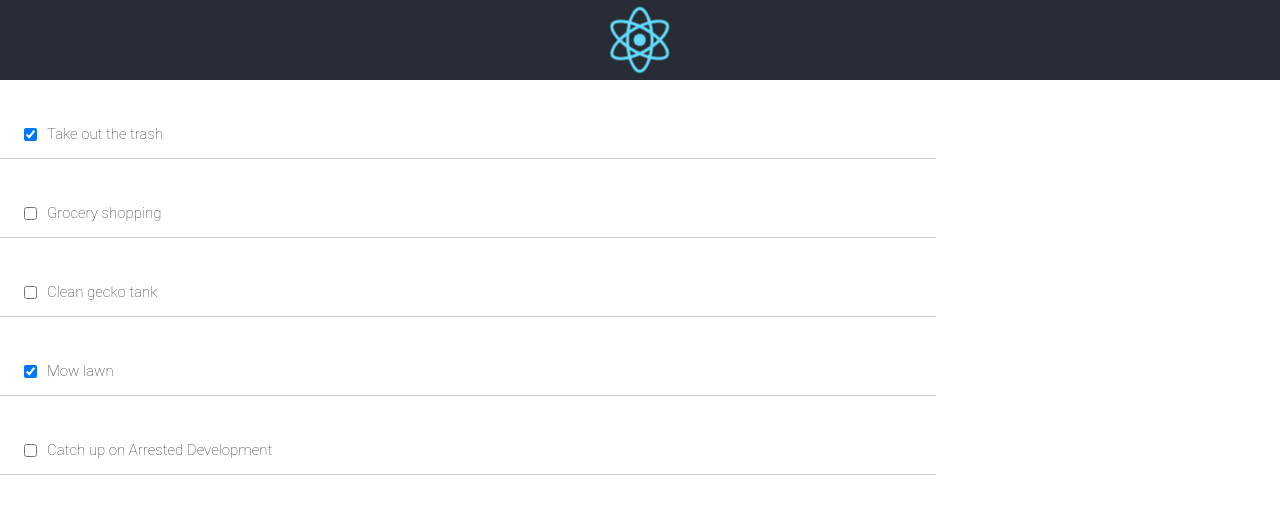
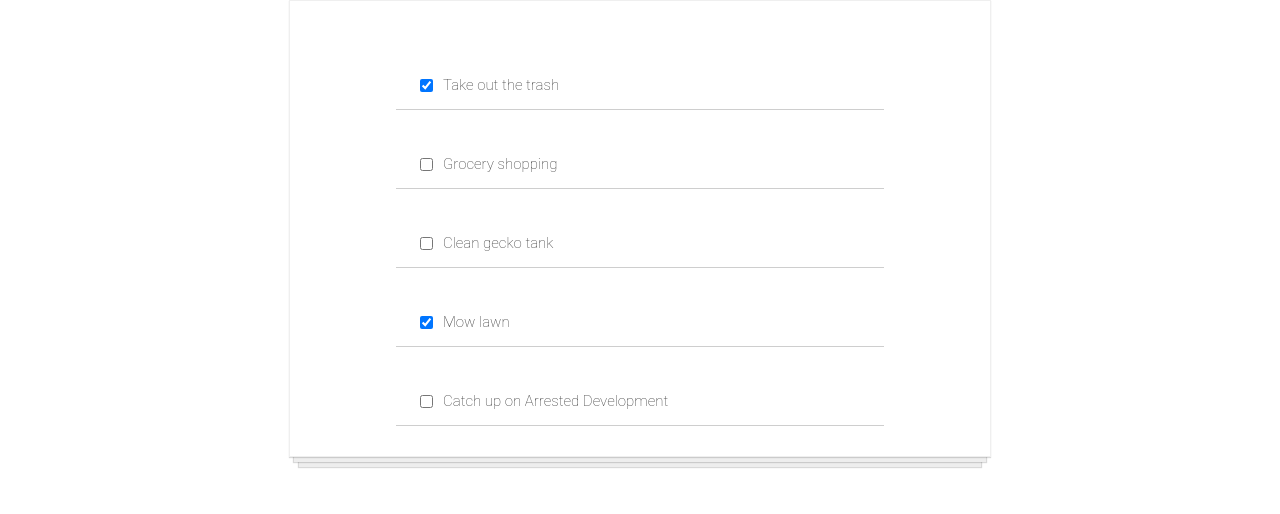
Before and after one commit to netrebel/react-todos, a React (Create React App) app: page / in a window 1280 px wide. Shown: the top 514 px of the page. Built offline with nearby package versions, Linux system fonts and the light colour scheme.

Commit message:
Removed header

```diff
--- a/src/App.js
+++ b/src/App.js
@@ -1,5 +1,4 @@
 import React from 'react';
-import logo from './logo.svg';
 import './App.css';
 import TodoItem from "./TodoItem"
 import todosData from "./todosData"
@@ -9,10 +8,7 @@
   const todoItems = todosData.map(item => <TodoItem key={item.id} item={item}/>)
 
   return (
-    <div className="App">
-      <header className="App-header">
-        <img src={logo} className="App-logo" alt="logo" />
-      </header>
+    <div className="todo-list">
       {todoItems}
     </div>
   );
```
